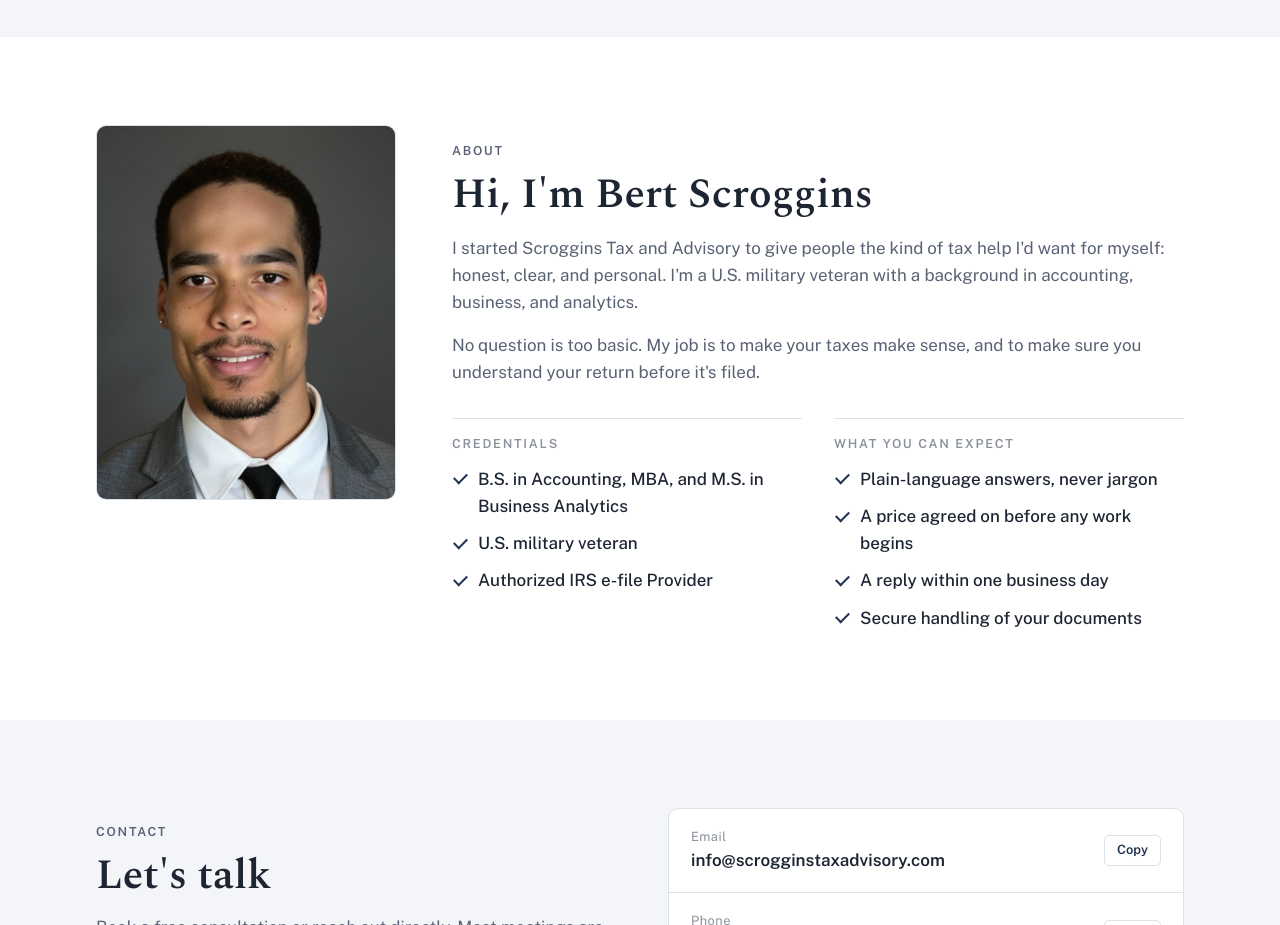
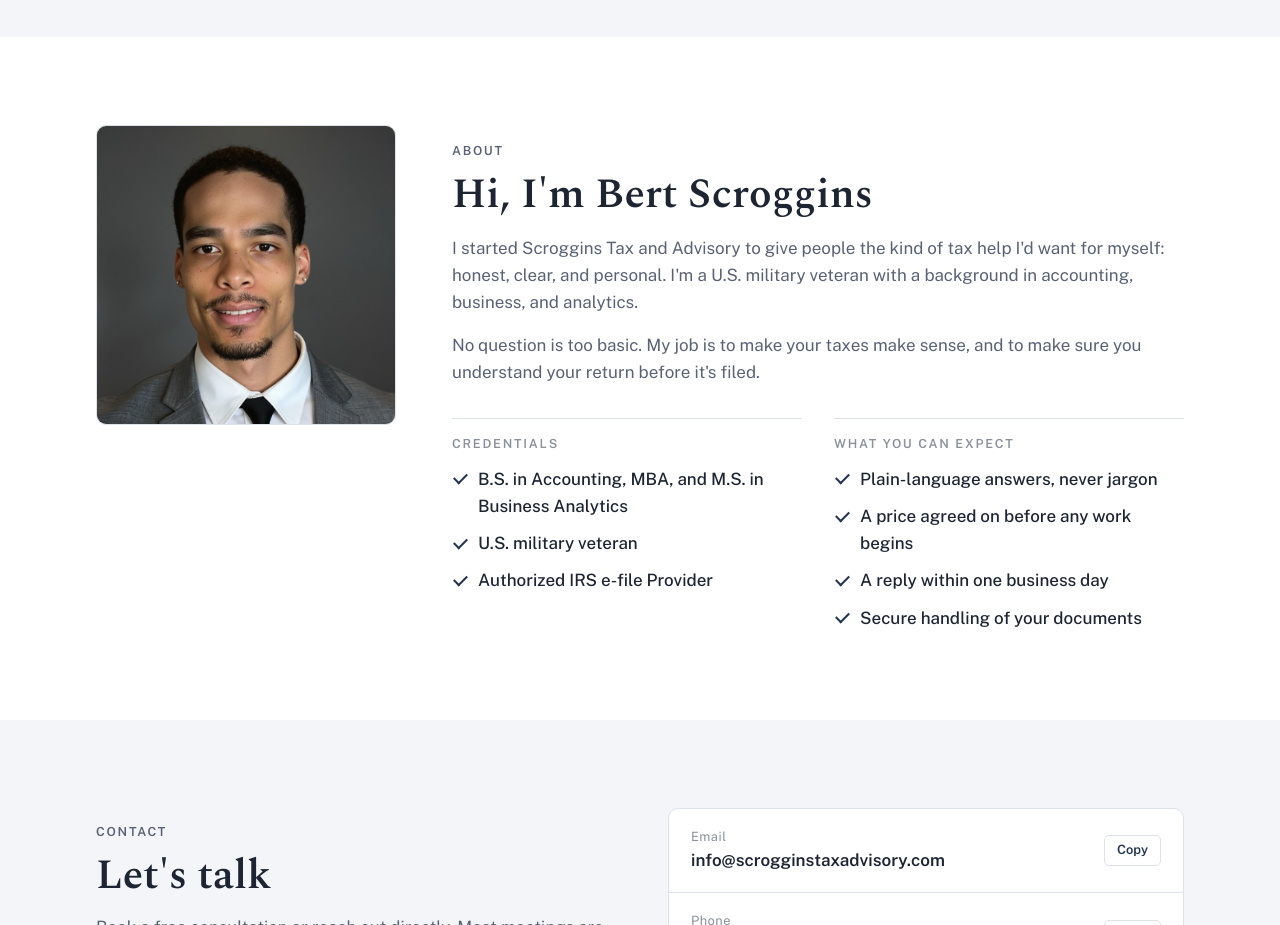
Before and after one commit to scrogginstaxadvisory/scrogginstaxadvisory-website, a plain HTML site: page index.html in a window 1280 px wide. Shown: the part 2200-3125 px from the top of the page. Drawn offline with nearby package versions, Linux system fonts and the light colour scheme.

```diff
--- a/index.html
+++ b/index.html
@@ -122,8 +122,8 @@ section.alt { background: var(--surface); }
 @media (max-width: 760px) { .steps { grid-template-columns: 1fr; gap: 28px; } }
 
 .about { display: grid; grid-template-columns: 300px 1fr; gap: 56px; align-items: start; }
-.about .photo { margin: 0; min-width: 0; }
-.about .photo img { display: block; width: 100%; height: auto; aspect-ratio: 4 / 5; object-fit: cover; border-radius: 10px; border: 1px solid var(--line); }
+.about .photo { margin: 0; }
+.about .photo img { display: block; width: 100%; height: auto; aspect-ratio: 1 / 1; object-fit: cover; border-radius: 10px; border: 1px solid var(--line); background: var(--surface); }
 .about .mark { background: var(--surface); border: 1px solid var(--line); border-radius: 10px; padding: 28px; display: flex; justify-content: center; }
 .about .mark img { width: 120px; height: auto; }
 .about .copy { min-width: 0; max-width: 760px; }
@@ -293,7 +293,7 @@ footer.site .legal { font-size: 0.8rem; color: var(--steel); max-width: 820px; }
 
   <section class="block" id="about">
     <div class="wrap about">
-      <figure class="photo"><img src="assets/bert.jpg" alt="Bert Scroggins" width="560" height="700" loading="lazy"></figure>
+      <figure class="photo"><img src="assets/bert.jpg" alt="Bert Scroggins" width="800" height="800" loading="lazy"></figure>
       <div class="copy">
         <p class="eyebrow">About</p>
         <h2>Hi, I'm Bert Scroggins</h2>
```
